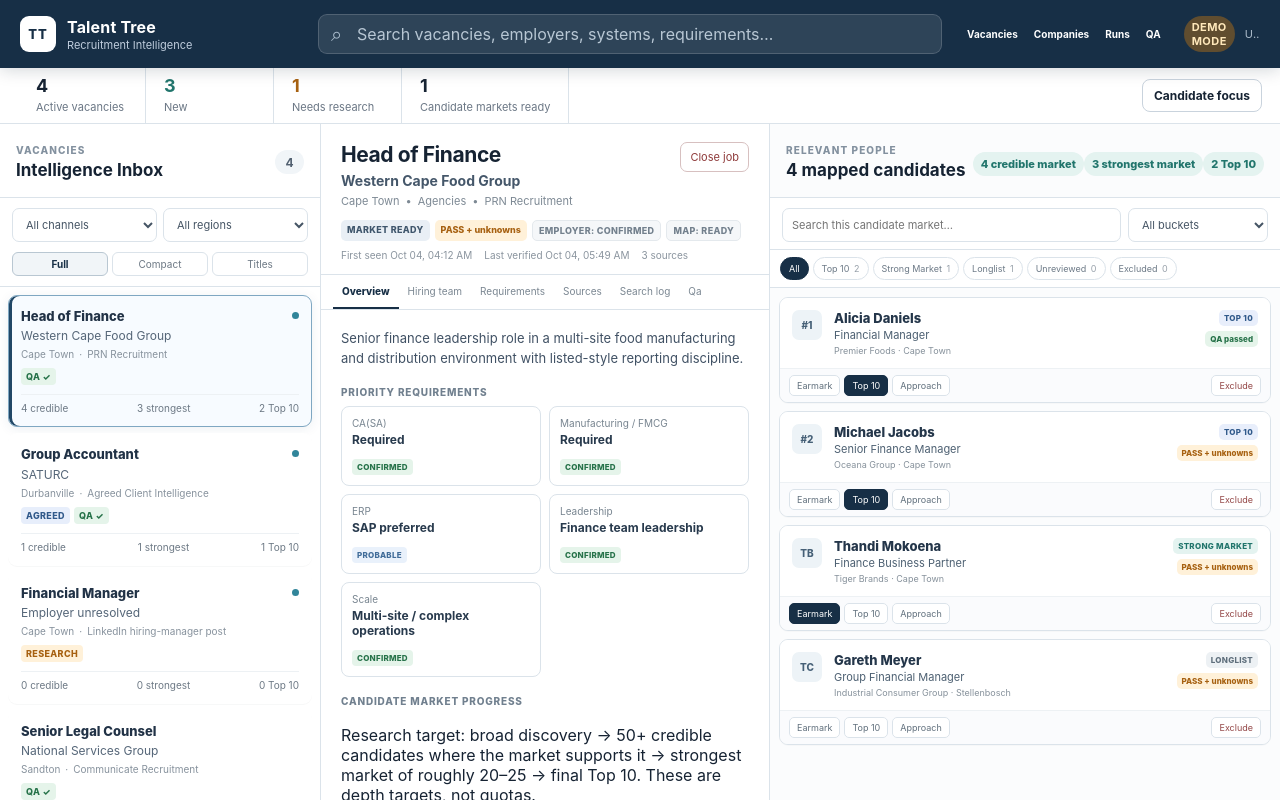
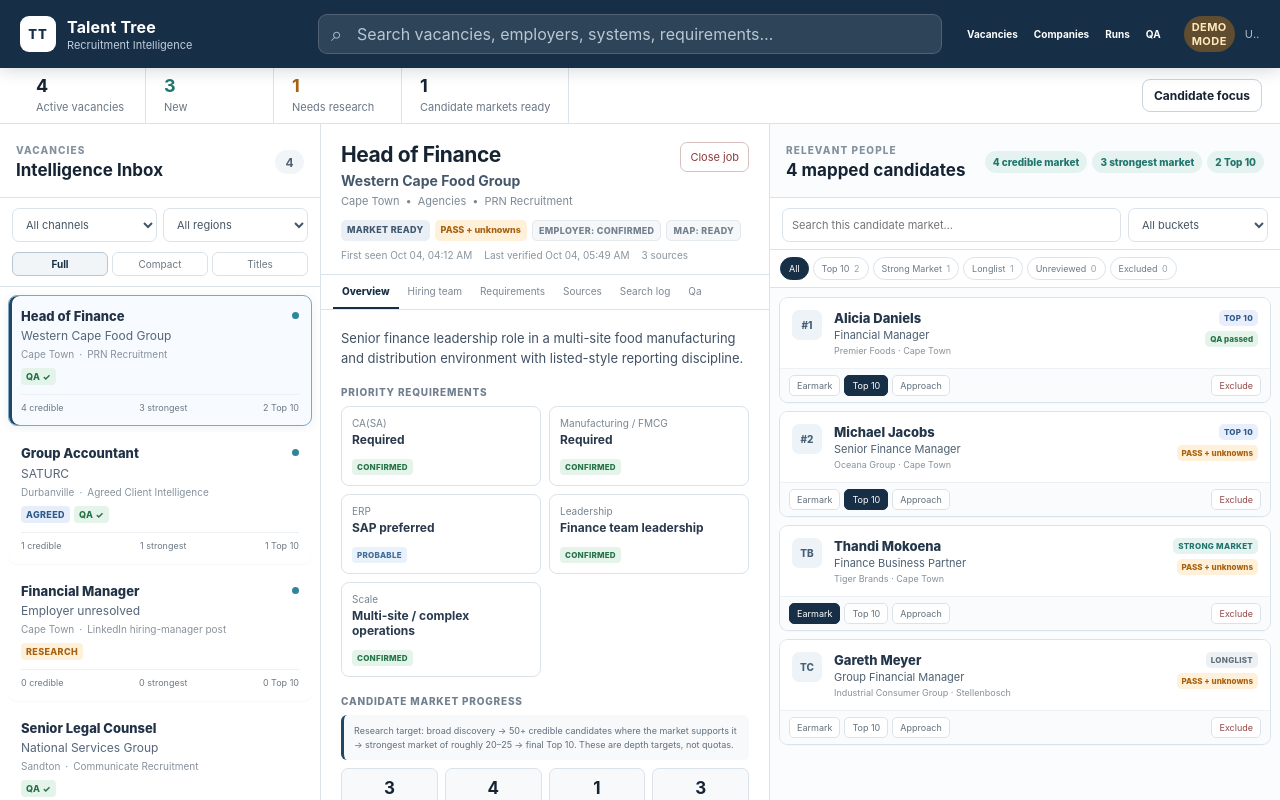
Before and after one commit to Mumoxa/REC, a Next.js app: page / in a window 1280 px wide. Shown: the top 800 px of the page. Built offline with nearby package versions, Linux system fonts and the light colour scheme.

Commit message:
Style full candidate-market metrics

```diff
--- a/src/app/globals.css
+++ b/src/app/globals.css
@@ -91,7 +91,8 @@
 .pane-header h1, .candidate-header h2 { margin:0; font-size:17px; line-height:1.2; }
 .count-pill { min-width:29px; height:24px; display:grid; place-items:center; border-radius:99px; background:var(--surface-strong); color:#536171; font-size:12px; font-weight:750; }
 .candidate-context { margin-top:4px; font-size:11px; color:var(--muted); }
-.candidate-counts span { border-radius:99px; background:var(--teal-soft); color:var(--teal); padding:5px 8px; font-size:11px; font-weight:800; }
+.candidate-counts { display:flex; flex-wrap:wrap; justify-content:flex-end; gap:5px; }
+.candidate-counts span { border-radius:99px; background:var(--teal-soft); color:var(--teal); padding:5px 8px; font-size:10px; font-weight:800; }
 
 .filter-row { padding:10px 12px 5px; display:grid; grid-template-columns:1fr 1fr; gap:6px; }
 .filter-row select, .candidate-search-row select, .candidate-search-row input {
@@ -122,7 +123,7 @@
 .mini-badge.client { background:#e7eefb; color:#315a8b; }
 .mini-badge.qa { background:var(--green-soft); color:var(--green); }
 .mini-badge.qa.fail { background:var(--amber-soft); color:var(--amber); }
-.vacancy-stats { display:flex; justify-content:space-between; border-top:1px solid #edf1f4; margin-top:9px; padding-top:7px; font-size:10px; color:#6d7985; }
+.vacancy-stats { display:flex; justify-content:space-between; gap:6px; flex-wrap:wrap; border-top:1px solid #edf1f4; margin-top:9px; padding-top:7px; font-size:9px; color:#6d7985; }
 
 .job-header { padding:18px 20px 12px; display:flex; align-items:flex-start; justify-content:space-between; gap:12px; }
 .job-title-row { display:flex; align-items:center; gap:8px; }
@@ -159,6 +160,7 @@
 .evidence-pill.probable { background:var(--blue-soft); color:#406c99; }
 .evidence-pill.hypothesis { background:var(--amber-soft); color:var(--amber); }
 .evidence-pill.unknown { background:#eef1f4; color:#707c87; }
+.market-funnel-note { margin-top:8px; padding:9px 10px; border-left:3px solid var(--navy-2); background:var(--surface-muted); border-radius:6px; color:#5f6f7e; font-size:9px; line-height:1.5; }
 .progress-grid { display:grid; grid-template-columns:repeat(auto-fit,minmax(82px,1fr)); gap:7px; margin-top:8px; }
 .metric-card { border:1px solid var(--line); border-radius:7px; padding:9px; text-align:center; background:var(--surface-muted); }
 .metric-card strong { display:block; font-size:17px; }
```
